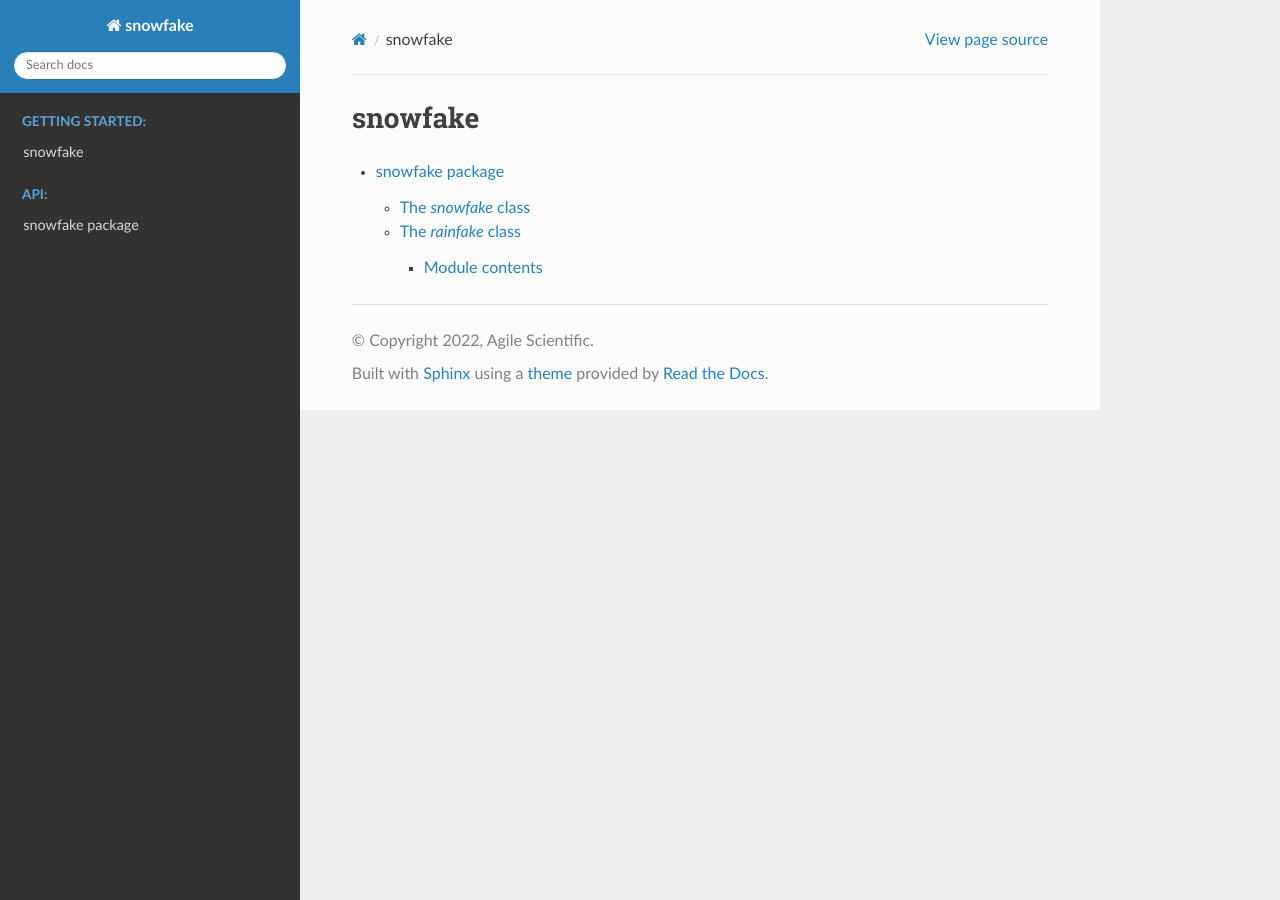
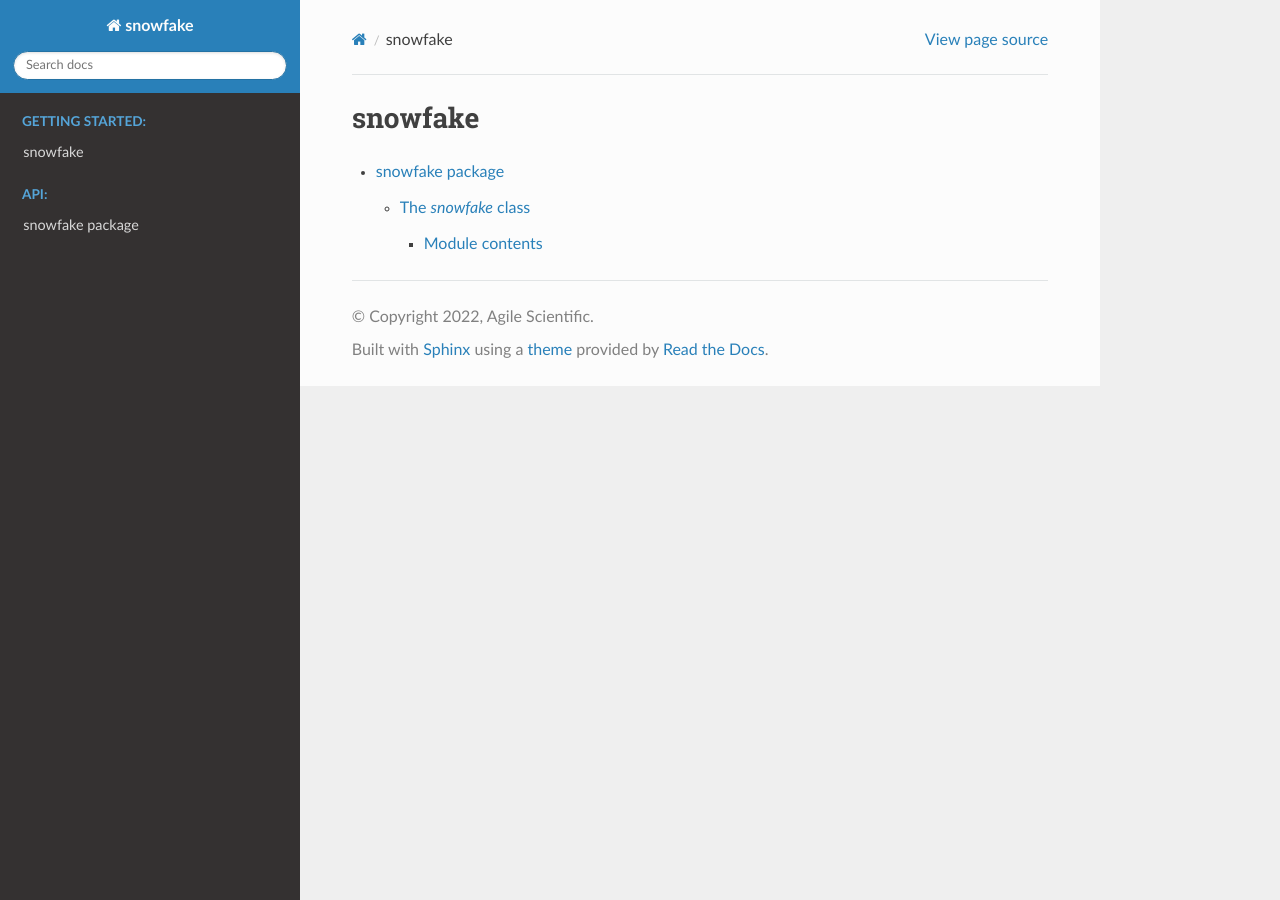
Before and after one commit to agilescientific/snowfake, a Sphinx documentation site: the page built from docs/modules.rst, in a window 1280 px wide. Built offline with Sphinx 7.4.7 and the Read the Docs theme 2.0.0, drawn with Linux system fonts in a browser that asks for light colours.

```diff
--- a/docs/snowfake.rst
+++ b/docs/snowfake.rst
@@ -9,13 +9,6 @@ The `snowfake` class
    :undoc-members:
    :show-inheritance:
 
-The `rainfake` class
-********************
-
-.. automodule:: snowfake.rainfake
-   :members:
-   :undoc-members:
-   :show-inheritance:
 
 Module contents
 ---------------
```
